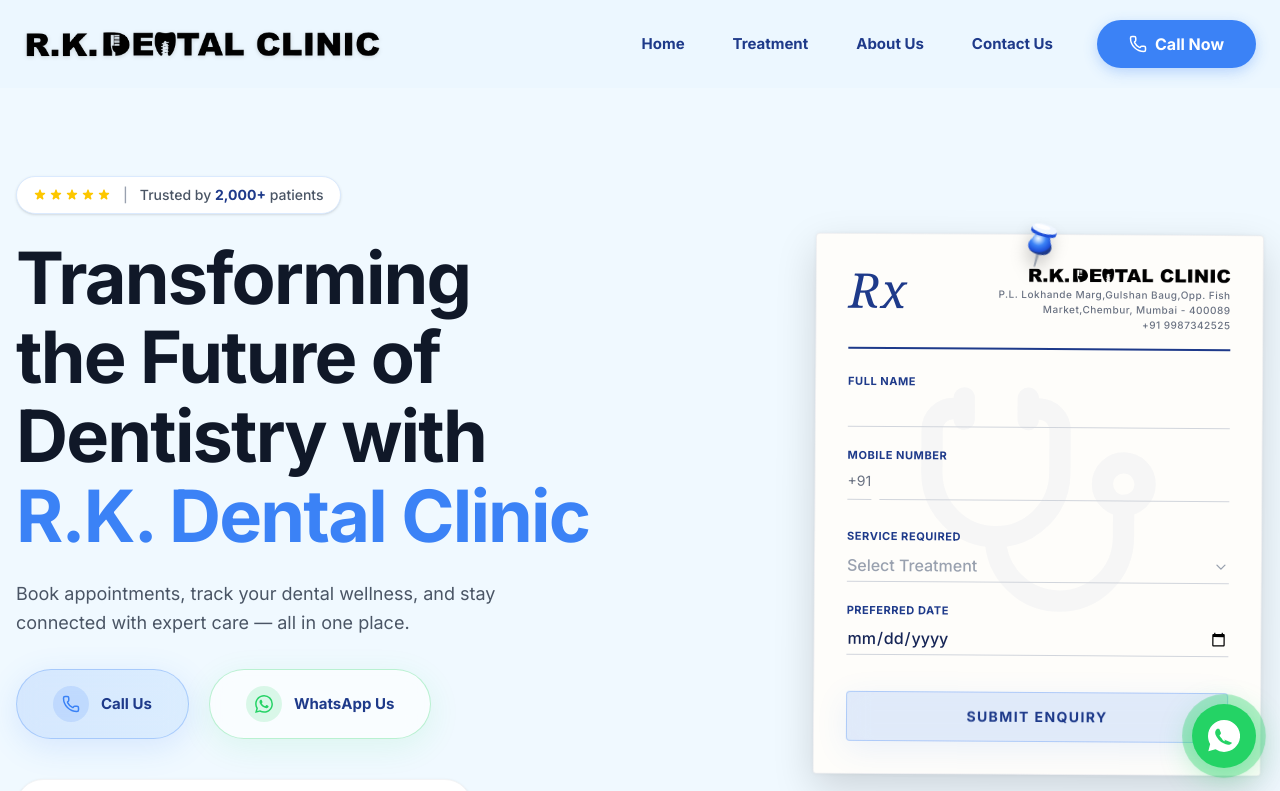
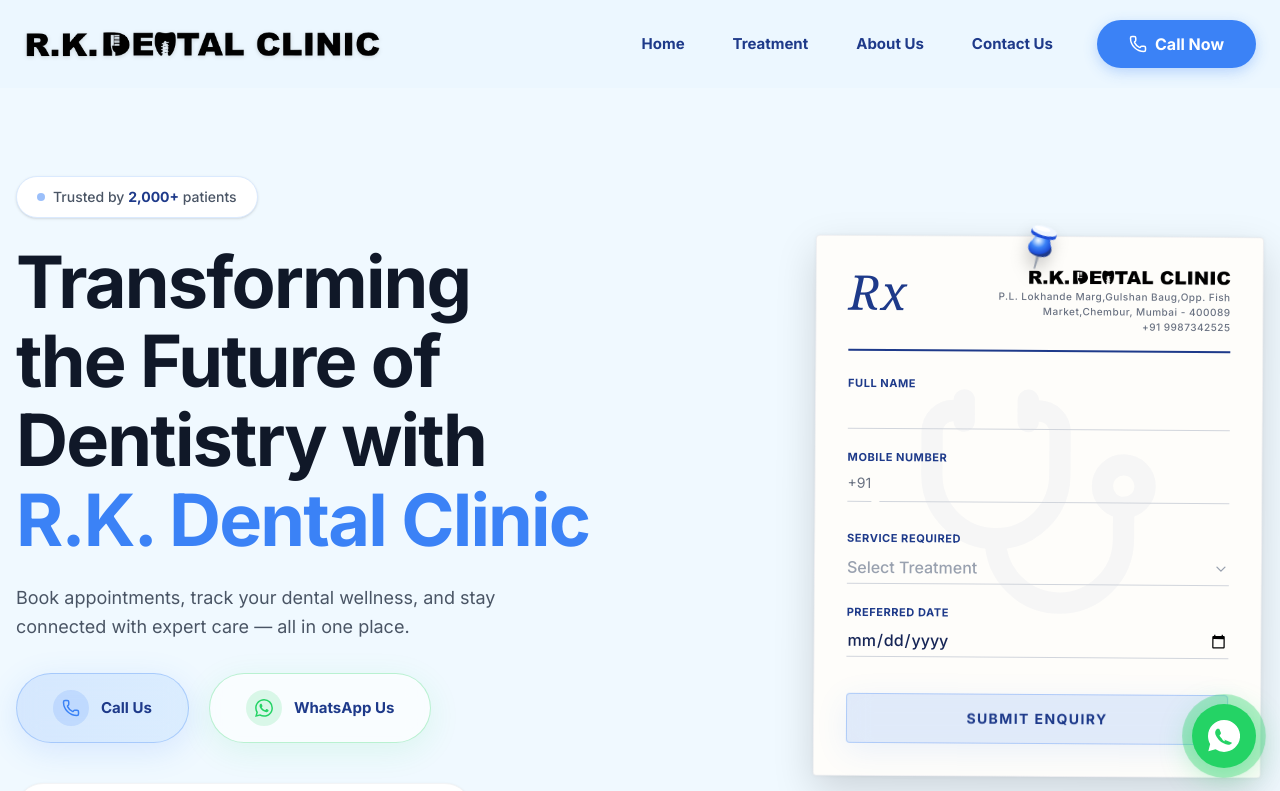
Before and after one commit to khusshis/dental, a React (Vite) app: page / in a window 1280 px wide. Shown: the top 791 px of the page. Built offline with nearby package versions, Linux system fonts and the light colour scheme.

Commit message:
Remove stars from badge, keep clinic name on one line, unify bottom nav icon colors to blue

```diff
--- a/src/App.tsx
+++ b/src/App.tsx
@@ -326,15 +326,12 @@
       <section className="relative bg-[#f0f9ff] overflow-hidden pt-28">
         <div className="max-w-[1400px] mx-auto px-4 py-10 md:py-16 flex flex-col md:flex-row items-center">
           <div className="md:w-1/2 z-10 pr-4 lg:pr-12">
-            <div className="inline-flex items-center gap-3 px-4 py-2 rounded-full border border-blue-100 bg-white text-sm font-medium mb-6 shadow-sm">
-              <div className="flex text-yellow-400 gap-0.5">
-                {[1,2,3,4,5].map(i => <svg key={i} className="w-3.5 h-3.5 fill-current" viewBox="0 0 20 20"><path d="M9.049 2.927c.3-.921 1.603-.921 1.902 0l1.07 3.292a1 1 0 00.95.69h3.462c.969 0 1.371 1.24.588 1.81l-2.8 2.034a1 1 0 00-.364 1.118l1.07 3.292c.3.921-.755 1.688-1.54 1.118l-2.8-2.034a1 1 0 00-1.175 0l-2.8 2.034c-.784.57-1.838-.197-1.539-1.118l1.07-3.292a1 1 0 00-.364-1.118L2.98 8.72c-.783-.57-.38-1.81.588-1.81h3.461a1 1 0 00.951-.69l1.07-3.292z"/></svg>)}
-              </div>
-              <span className="text-gray-400">|</span>
+            <div className="inline-flex items-center gap-2 px-5 py-2.5 rounded-full border border-blue-100 bg-white text-sm font-medium mb-6 shadow-sm">
+              <span className="w-2 h-2 rounded-full bg-[#3b82f6] animate-pulse"></span>
               <span className="text-gray-600">Trusted by <span className="text-[#1e3a8a] font-bold">2,000+</span> patients</span>
             </div>
             <h1 className="text-5xl md:text-6xl lg:text-7xl font-extrabold text-gray-900 leading-[1.1] mb-6 tracking-tight">
-              Transforming the Future of Dentistry with <span className="text-[#3b82f6]">R.K. Dental Clinic</span>
+              Transforming the Future of Dentistry with <span className="text-[#3b82f6] whitespace-nowrap">R.K. Dental Clinic</span>
             </h1>
             <p className="text-lg text-gray-600 mb-8 max-w-lg leading-relaxed">
               Book appointments, track your dental wellness, and stay connected with expert care — all in one place.
@@ -1204,14 +1201,14 @@
         </a>
         <div className="w-px h-12 bg-gradient-to-b from-transparent via-blue-200 to-transparent"></div>
         <button onClick={() => setShowAddressPopup(true)} className="flex flex-col items-center p-2 text-[#1e3a8a] hover:text-[#3b82f6] flex-1 active:scale-95 transition-all">
-          <div className="w-10 h-10 rounded-full bg-gradient-to-br from-[#6366f1] to-[#4f46e5] flex items-center justify-center mb-1 shadow-[0_4px_12px_rgba(99,102,241,0.3)]">
+          <div className="w-10 h-10 rounded-full bg-gradient-to-br from-[#3b82f6] to-[#1e3a8a] flex items-center justify-center mb-1 shadow-[0_4px_12px_rgba(59,130,246,0.3)]">
             <MapPin className="w-5 h-5 text-white" />
           </div>
           <span className="text-[10px] font-bold text-center leading-tight">Address</span>
         </button>
         <div className="w-px h-12 bg-gradient-to-b from-transparent via-blue-200 to-transparent"></div>
         <button onClick={() => setShowTimingPopup(true)} className="flex flex-col items-center p-2 text-[#1e3a8a] hover:text-[#3b82f6] flex-1 active:scale-95 transition-all">
-          <div className="w-10 h-10 rounded-full bg-gradient-to-br from-[#f59e0b] to-[#d97706] flex items-center justify-center mb-1 shadow-[0_4px_12px_rgba(245,158,11,0.3)]">
+          <div className="w-10 h-10 rounded-full bg-gradient-to-br from-[#3b82f6] to-[#1e3a8a] flex items-center justify-center mb-1 shadow-[0_4px_12px_rgba(59,130,246,0.3)]">
             <Clock className="w-5 h-5 text-white" />
           </div>
           <span className="text-[10px] font-bold text-center leading-tight">Timing</span>
```
